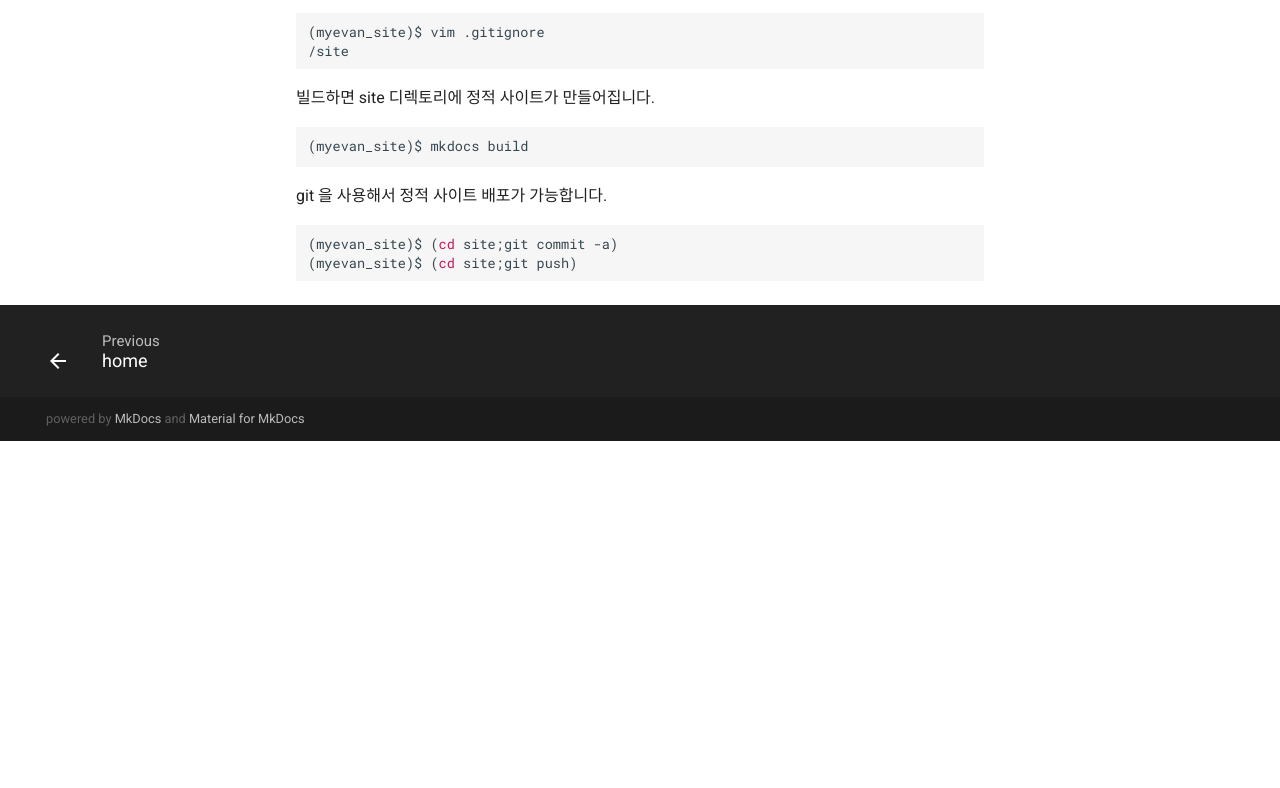
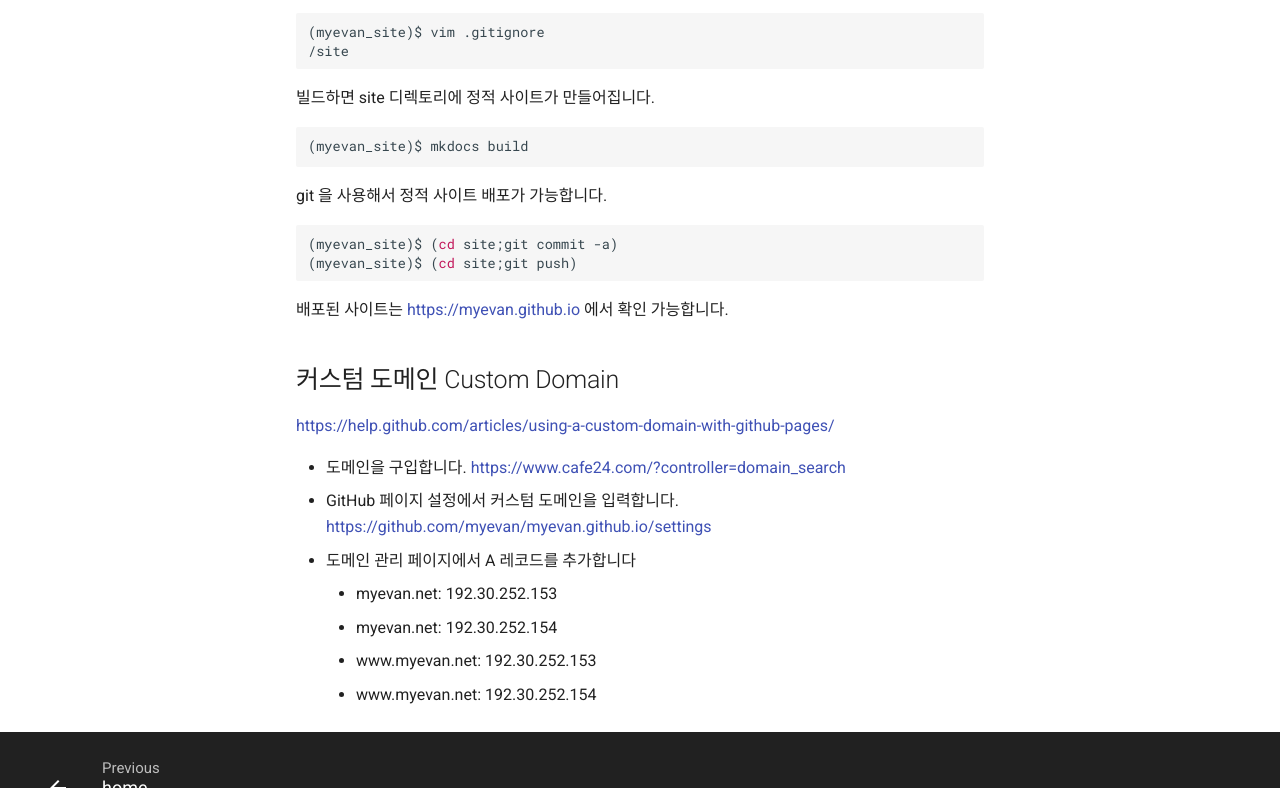
Before and after one commit to myevan/myevan.github.io, a plain HTML site: page myevan_site_tutorial/index.html in a window 1280 px wide. Shown: the part 2012-2800 px from the top of the page. Before the commit the page ends 2453 px from the top, so only its background shows below. Drawn offline with Linux system fonts and the light colour scheme.

Commit message:
빗자루넷 따라하기 커스텀 도메인 설정 추가

```diff
--- a/myevan_site_tutorial/index.html
+++ b/myevan_site_tutorial/index.html
@@ -276,6 +276,13 @@
 
 </li>
 
+        <li class="md-nav__item">
+  <a href="#custom-domain" title="커스텀 도메인 Custom Domain" class="md-nav__link">
+    커스텀 도메인 Custom Domain
+  </a>
+
+</li>
+
     </ul>
 
 </nav>
@@ -390,6 +397,13 @@
 
 </li>
 
+        <li class="md-nav__item">
+  <a href="#custom-domain" title="커스텀 도메인 Custom Domain" class="md-nav__link">
+    커스텀 도메인 Custom Domain
+  </a>
+
+</li>
+
     </ul>
 
 </nav>
@@ -492,6 +506,22 @@
 </pre></div>
 
 
+<p>배포된 사이트는 <a href="https://myevan.github.io">https://myevan.github.io</a> 에서 확인 가능합니다. </p>
+<h2 id="custom-domain">커스텀 도메인 Custom Domain<a class="headerlink" href="#custom-domain" title="Permanent link">&para;</a></h2>
+<p><a href="https://help.github.com/articles/using-a-custom-domain-with-github-pages/">https://help.github.com/articles/using-a-custom-domain-with-github-pages/</a></p>
+<ul>
+<li>도메인을 구입합니다. <a href="https://www.cafe24.com/?controller=domain_search">https://www.cafe24.com/?controller=domain_search</a></li>
+<li>GitHub 페이지 설정에서 커스텀 도메인을 입력합니다. <a href="https://github.com/myevan/myevan.github.io/settings">https://github.com/myevan/myevan.github.io/settings</a></li>
+<li>도메인 관리 페이지에서 A 레코드를 추가합니다<ul>
+<li>myevan.net: 192.30.252.153</li>
+<li>myevan.net: 192.30.252.154</li>
+<li>www.myevan.net: 192.30.252.153</li>
+<li>www.myevan.net: 192.30.252.154</li>
+</ul>
+</li>
+</ul>
+
+
             </article>
           </div>
         </div>
```
Also changed, not shown: mkdocs/search_index.json (+7 -2 lines).
